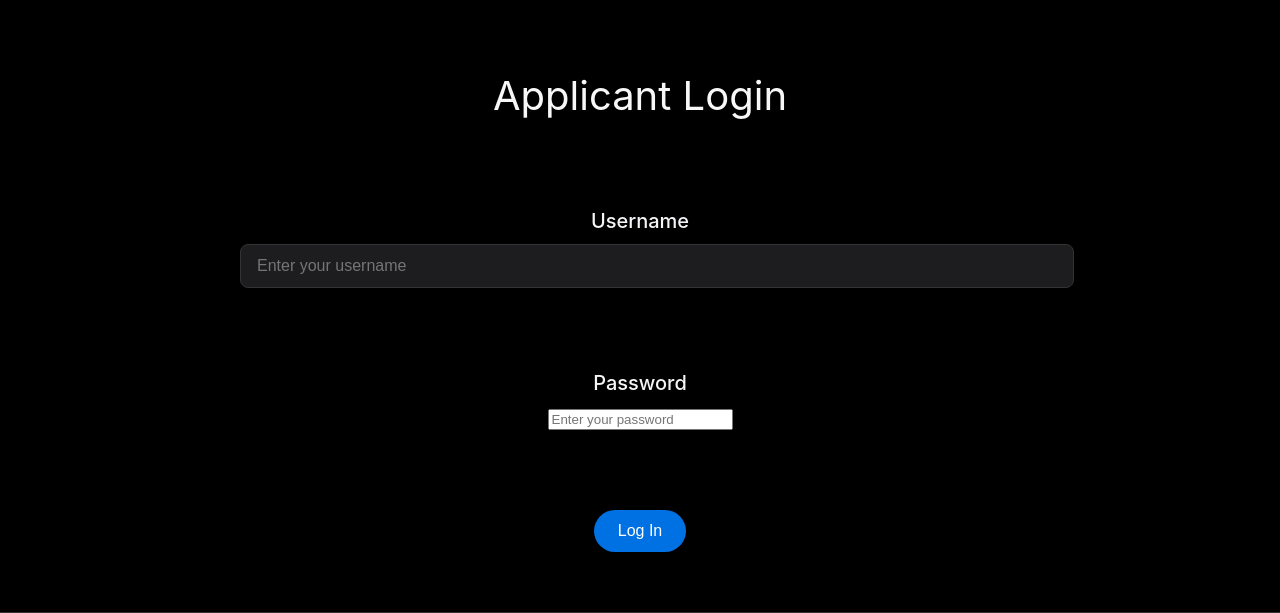
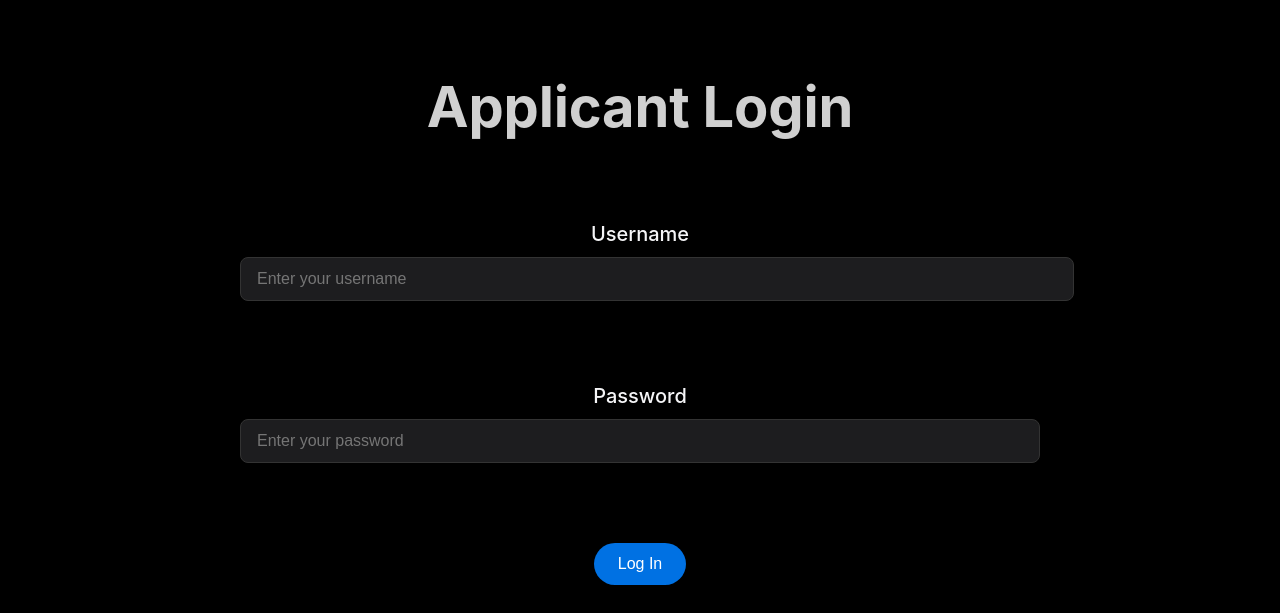
Before and after one commit to ShaanPanchal/COS10026-GroupG06, a PHP site: page /login.php in a window 1280 px wide. Shown: the part 87-700 px from the top of the page. Run offline with PHP 8.4, Linux system fonts and the light colour scheme; some web fonts are replaced.

Commit message:
retrying

```diff
--- a/project2/login.php
+++ b/project2/login.php
@@ -40,7 +40,7 @@ if ($_SERVER["REQUEST_METHOD"] === "POST") {
 ?>
 
 <main class="form-container">
-  <h1 class="section-headline">Applicant Login</h1>
+  <h1 class="hero-headline">Applicant Login</h1>
   <form method="POST" action="login.php" novalidate>
     <div class="form-group">
       <label for="username">Username</label>
@@ -48,7 +48,7 @@ if ($_SERVER["REQUEST_METHOD"] === "POST") {
     </div>
     <div class="form-group">
       <label for="password">Password</label>
-      <input type="password" name="password" required placeholder="Enter your password">
+      <input type="password" name="password" class="styled-input" required placeholder="Enter your password">
     </div>
     <div class="form-group full-width">
       <button type="submit" class="primary-button">Log In</button>
```
